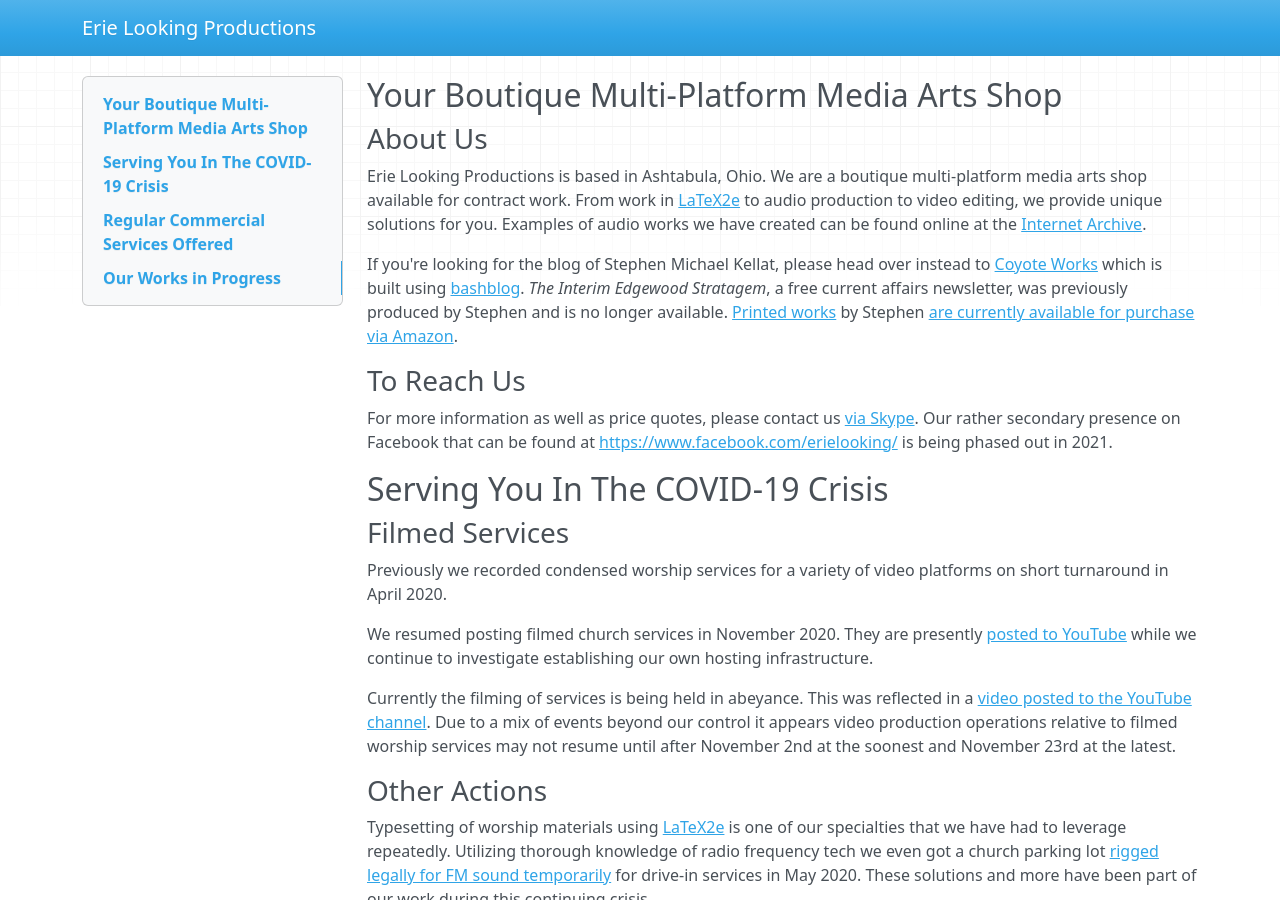
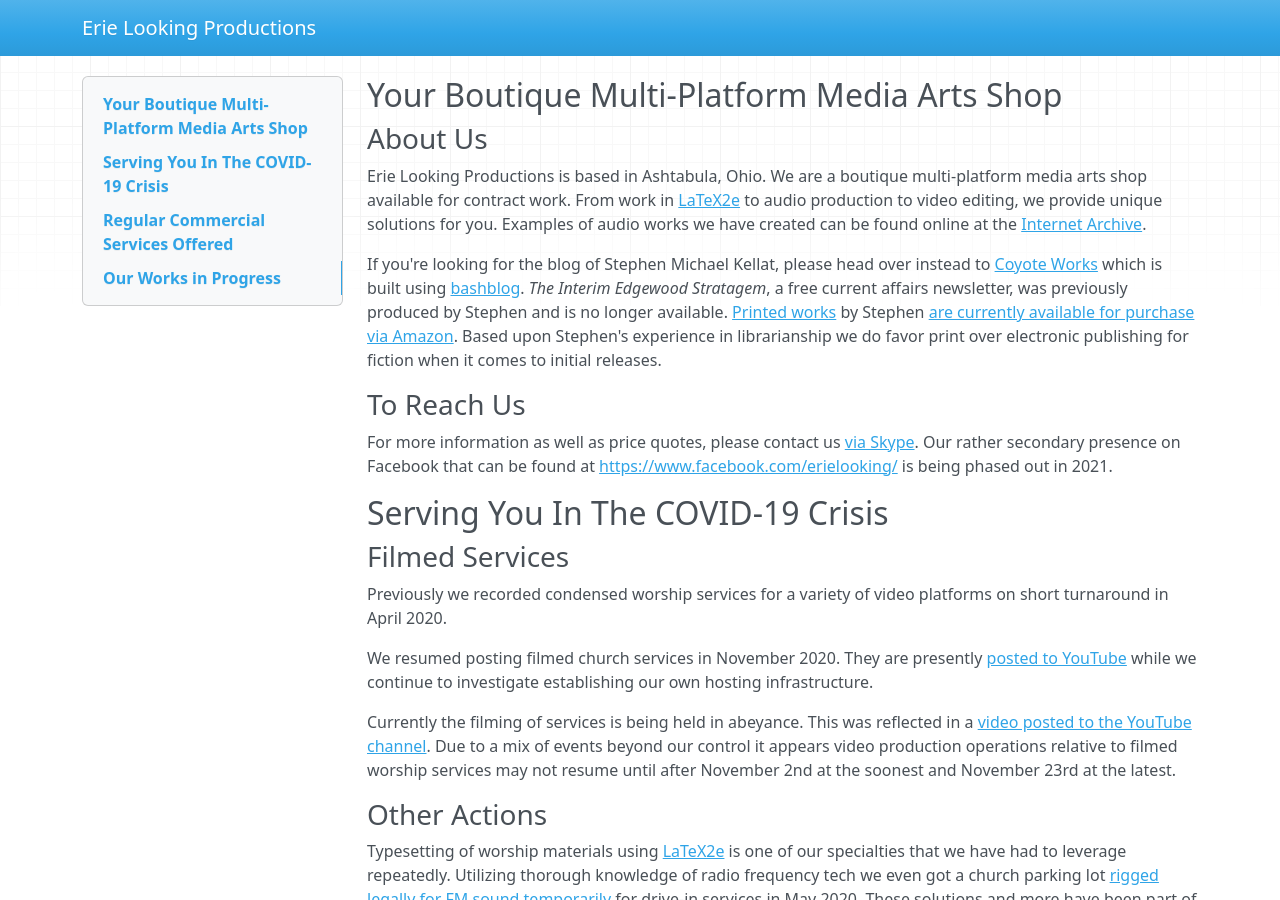
Before and after one commit to skellat/mkdocs-cms, an MkDocs documentation site: the page built from docs/index.md, in a window 1280 px wide and 900 px high. Built offline with MkDocs 1.6.1, drawn with Linux system fonts in a browser that asks for light colours; nearby versions of some CDN libraries.

Commit message:
Minor update to language
Signed-off-by: Stephen Michael Kellat <skellat@ubuntu.com>

```diff
--- a/docs/index.md
+++ b/docs/index.md
@@ -4,7 +4,7 @@
 
 Erie Looking Productions is based in Ashtabula, Ohio.  We are a boutique multi-platform media arts shop available for contract work.  From work in [LaTeX2e](https://simple.wikipedia.org/wiki/LaTeX) to audio production to video editing, we provide unique solutions for you. Examples of audio works we have created can be found online at the [Internet Archive](https://archive.org/search.php?query=%22Erie%20Looking%20Productions%22&and[]=mediatype%3A%22audio%22).
 
-If you're looking for the blog of Stephen Michael Kellat, please head over instead to [Coyote Works](http://coyote.works/) which is built using [bashblog](https://github.com/cfenollosa/bashblog).  *The Interim Edgewood Stratagem*, a free current affairs newsletter, was previously produced by Stephen and is no longer available.  [Printed works](https://simple.wikipedia.org/wiki/Short_story) by Stephen [are currently available for purchase via Amazon](https://www.amazon.com/Stephen-Michael-Kellat/e/B085MR8Y8J).
+If you're looking for the blog of Stephen Michael Kellat, please head over instead to [Coyote Works](http://coyote.works/) which is built using [bashblog](https://github.com/cfenollosa/bashblog).  *The Interim Edgewood Stratagem*, a free current affairs newsletter, was previously produced by Stephen and is no longer available.  [Printed works](https://simple.wikipedia.org/wiki/Short_story) by Stephen [are currently available for purchase via Amazon](https://www.amazon.com/Stephen-Michael-Kellat/e/B085MR8Y8J).  Based upon Stephen's experience in librarianship we do favor print over electronic publishing for fiction when it comes to initial releases.
 
 ### To Reach Us
 
```
Also changed, not shown: README.md (+2 -4 lines).
